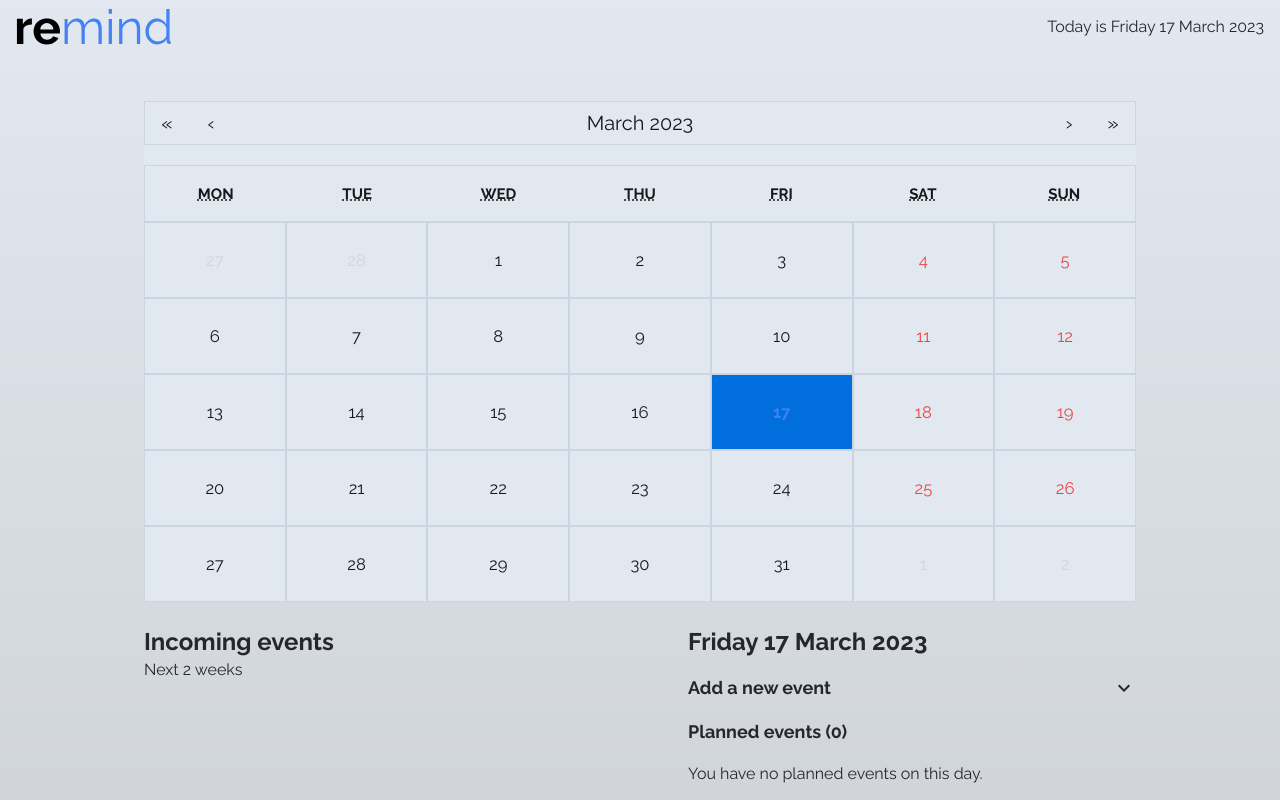
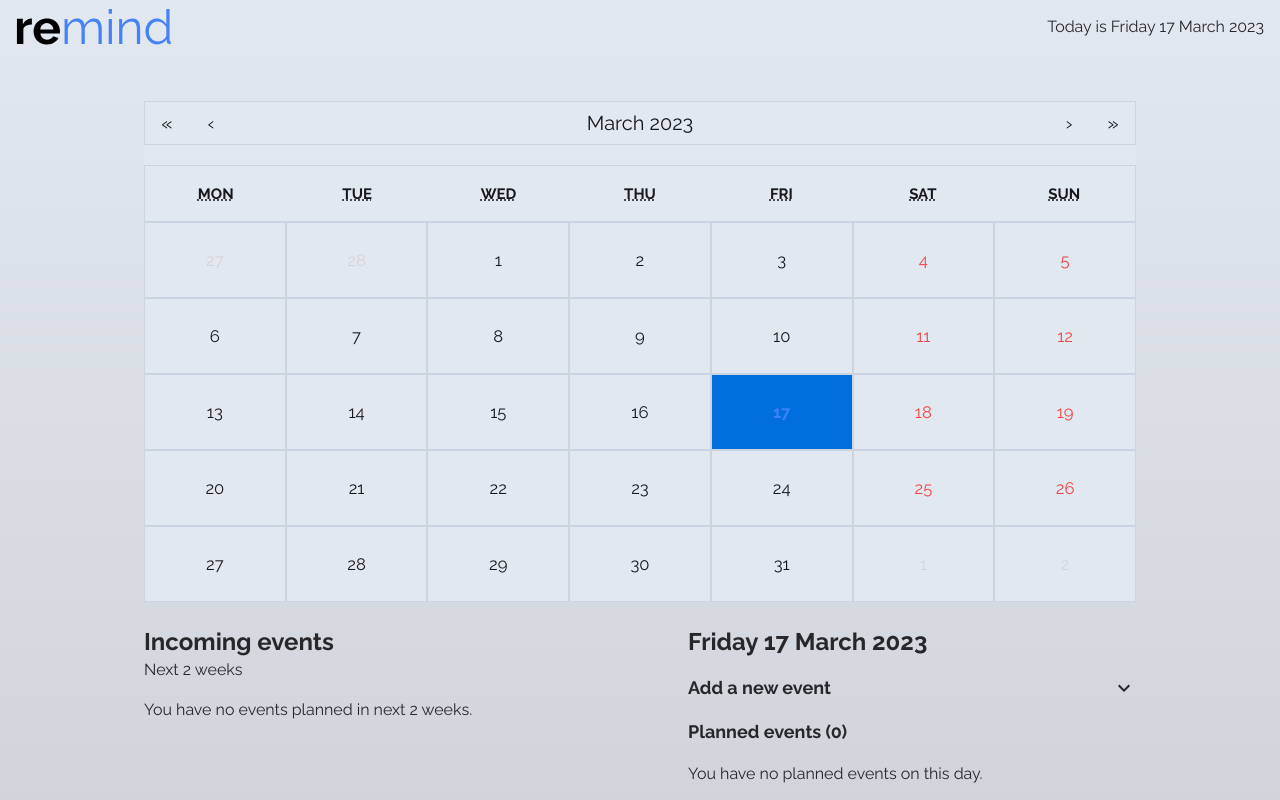
Before and after one commit to zwiro/remind-calendar-app, a React (Vite) app: page / in a window 1280 px wide. Built offline with nearby package versions, Linux system fonts and the light colour scheme.

Commit message:
Displaying today and tomorrow and sorting by hour

```diff
--- a/src/components/AddEventForm.tsx
+++ b/src/components/AddEventForm.tsx
@@ -131,10 +131,8 @@ function AddEventForm() {
             </motion.button>
           </motion.div>
         )}
-        <AnimatePresence>
-          {successIconVisible && <FormSuccess />}
-        </AnimatePresence>
       </AnimatePresence>
+      <AnimatePresence>{successIconVisible && <FormSuccess />}</AnimatePresence>
     </form>
   )
 }
--- a/src/components/IncomingEvent.tsx
+++ b/src/components/IncomingEvent.tsx
@@ -3,6 +3,7 @@ import { formatDate } from "../utils/formatDate"
 import { MdBusinessCenter } from "react-icons/md"
 import { RiParentFill } from "react-icons/ri"
 import { useAppDispatch } from "../hooks/reduxHooks"
+import { formatTime } from "../utils/formatTime"
 
 interface IncomingEventProps {
   title: string
@@ -19,6 +20,10 @@ function IncomingEvent({
   time,
   category,
 }: IncomingEventProps) {
+  const remainingDays = Math.ceil(
+    (new Date(date).getTime() - new Date().getTime()) / (1000 * 3600 * 24)
+  )
+
   return (
     <div className="flex justify-between border-b border-zinc-300 py-2 px-1">
       <div>
@@ -32,15 +37,15 @@ function IncomingEvent({
         <div className="flex items-center gap-1">
           <BiTimeFive />
           <p className="text-base">
-            {Math.ceil(
-              (new Date(date).getTime() - new Date().getTime()) /
-                (1000 * 3600 * 24)
-            )}{" "}
-            days remaining
+            {remainingDays === 0
+              ? "Today"
+              : remainingDays === 1
+              ? "Tomorrow"
+              : `${remainingDays} days remaining`}
           </p>
         </div>
         <p>
-          {formatDate(new Date(date))}, {time}
+          {formatDate(new Date(date))}, {formatTime(time)}
         </p>
       </div>
     </div>
--- a/src/components/IncomingEvents.tsx
+++ b/src/components/IncomingEvents.tsx
@@ -7,6 +7,8 @@ import { motion, AnimatePresence } from "framer-motion"
 import useExpand from "../hooks/useExpand"
 import useMediaQuery from "../hooks/useMediaQuery"
 import { useAppSelector } from "../hooks/reduxHooks"
+import { formatTime } from "../utils/formatTime"
+import { setDateHour } from "../utils/setDateHour"
 
 function IncomingEvents() {
   const isLgScreen = useMediaQuery("(min-width: 1024px)")
@@ -16,11 +18,15 @@ function IncomingEvents() {
   const incomingEvents = events
     .filter(
       (ev) =>
-        new Date(ev.date).getTime() - new Date().getTime() > 0 &&
+        new Date(ev.date).getTime() - new Date().getTime() > -86400000 &&
         new Date(ev.date).getTime() - new Date().getTime() < 1209600000
     )
     .slice(0, 10)
-    .sort((a, b) => new Date(a.date).getTime() - new Date(b.date).getTime())
+    .sort(
+      (a, b) =>
+        setDateHour(new Date(a.date), a.time) -
+        setDateHour(new Date(b.date), b.time)
+    )
 
   const expandAnimation = {
     initial: { height: 0 },
@@ -64,6 +70,9 @@ function IncomingEvents() {
             ))}
           </motion.div>
         )}
+        {!incomingEvents.length && (
+          <p>You have no events planned in next 2 weeks.</p>
+        )}
       </AnimatePresence>
     </SectionContainer>
   )
--- a/src/components/PlannedEvent.tsx
+++ b/src/components/PlannedEvent.tsx
@@ -10,6 +10,10 @@ import RadioInput from "./RadioInput"
 import TimePicker from "react-time-picker"
 import EditEventForm from "./EditEventForm"
 import { formatTime } from "../utils/formatTime"
+import { motion } from "framer-motion"
+import { convertMiliseconds } from "../utils/convertMiliseconds"
+import { formatDate } from "../utils/formatDate"
+import { compareDates } from "../utils/compareDates"
 
 interface PlannedEventProps {
   id: string
@@ -36,10 +40,17 @@ function PlannedEvent({
     setIsEditing(false)
   }
 
+  console.log(compareDates(new Date(), new Date("December 25, 2025 23:15:30")))
+
   return (
     <>
       {!isEditing ? (
-        <div className="group space-y-2 border-b border-zinc-300 py-2 px-1 hover:bg-slate-300">
+        <motion.div
+          layout
+          // exit={{ scale: 0, padding: 0 }}
+          transition={{ duration: 0.2 }}
+          className="group space-y-2 border-b border-zinc-300 py-2 px-1 hover:bg-slate-300"
+        >
           <div className="flex items-center justify-between">
             <p className="flex items-center gap-2 font-bold">
               {title}{" "}
@@ -69,7 +80,7 @@ function PlannedEvent({
               </button>
             </div>
           </div>
-        </div>
+        </motion.div>
       ) : (
         <EditEventForm
           id={id}
--- a/src/components/PlannedEvents.tsx
+++ b/src/components/PlannedEvents.tsx
@@ -32,6 +32,7 @@ function PlannedEvents() {
         Planned events ({plannedEvents.length})
       </h3>
       <Spacer value={2} />
+      <AnimatePresence mode="popLayout">
         {plannedEvents.map((event) => (
           <PlannedEvent
             key={event.id}
@@ -44,6 +45,7 @@ function PlannedEvents() {
             date={event.date}
           />
         ))}
+      </AnimatePresence>
       {!plannedEvents.length && (
         <div>You have no planned events on this day.</div>
       )}
--- /dev/null
+++ b/src/utils/compareDates.ts
@@ -0,0 +1,5 @@
+export function compareDates(date1: Date, date2: Date) {
+  return date1
+    .toLocaleDateString("en-US")
+    .localeCompare(date2.toLocaleDateString("en-US"))
+}
--- /dev/null
+++ b/src/utils/convertMiliseconds.ts
@@ -0,0 +1,5 @@
+export function convertMiliseconds(date: Date) {
+  const hours = date.getHours()
+  const minutes = date.getMinutes()
+  return `${hours}:${minutes}`
+}
--- /dev/null
+++ b/src/utils/setDateHour.ts
@@ -0,0 +1,5 @@
+export function setDateHour(date: Date, time: string) {
+  const hours = time.split(":")
+  const formattedDate = date.setHours(...hours)
+  return formattedDate
+}
```
Lines whose indentation alone changed are shown as unchanged.
